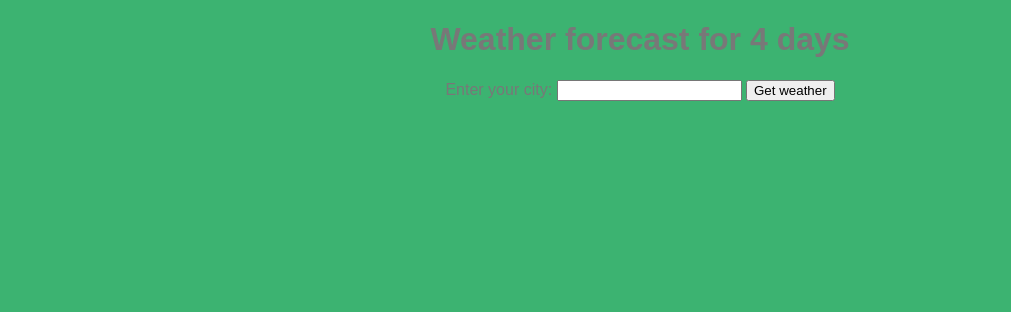
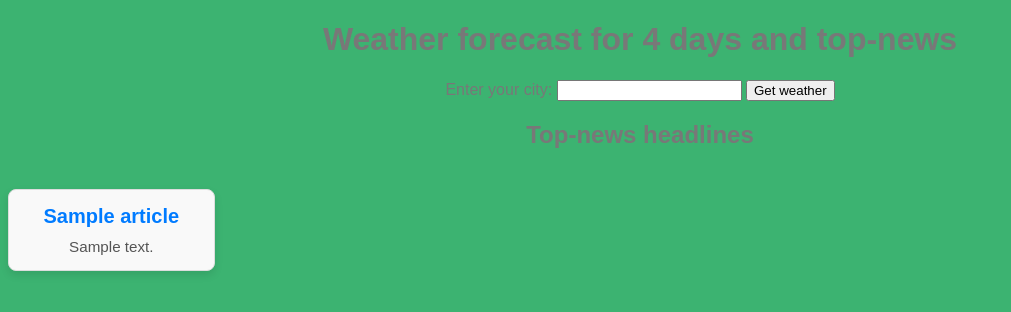
Before and after one commit to pentagon846/Forecast-weather-site, a Flask app: page / in a window 1280 px wide. Shown: the top 312 px of the page, without its empty margins (0-1011 px from the left). Run offline with Flask 3, Linux system fonts and the light colour scheme; a database or web service that is not in the repository returns one stand-in record (values such as "Sample title"); data that the repository does not hold is empty.

Commit message:
add news,add templates, and styles.css for news visualisation. fix som bug.

```diff
--- a/app.py
+++ b/app.py
@@ -1,71 +1,71 @@
+import os
 from flask import Flask, render_template, request
-import os
-import requests
+from weather_module.weather import get_weather
+from news_module.news import get_news
+# import requests
 from dotenv import load_dotenv
+# from newsapi import NewsApiClient
 
 app = Flask(__name__)
 
 load_dotenv()
 
-api_key = os.getenv('API_KEY')
+weather_api_key = os.getenv('WEATHER_API_KEY')
+news_api_key = os.getenv('NEWS_API_KEY')
 
 
-def get_weather(city):
-    city = city.strip().lower()
-    url = f"http://api.openweathermap.org/data/2.5/weather"
-    params = {
-        'q': city,
-        'appid': api_key,
-        'units': 'metric'
-    }
-    response = requests.get(url, params=params)
-    print(response)
-    if response.status_code == 200:
-        weather_data = response.json()
-
-        name = weather_data["name"]
-        lon = weather_data["coord"]["lon"]
-        lat = weather_data["coord"]["lat"]
-
-        url2 = f"http://api.openweathermap.org/data/2.5/forecast?lat={lat}&lon={lon}&appid={api_key}&units=metric"
-        forecast_response = requests.get(url2)
-
-        if forecast_response.status_code == 200:
-            forecast_data = forecast_response.json()
-            forecast_message = []
-
-            forecast_list = forecast_data["list"]
-            for forecast in forecast_list:
-                dt_txt = forecast["dt_txt"]
-                main = forecast["main"]
-                description = forecast["weather"][0]["description"]
-                temp = main['temp']
-                icon_code = forecast["weather"][0]["icon"]
-
-                forecast_message.append({
-                    'date': dt_txt,
-                    'temperature': temp,
-                    'description': description,
-                    'icon': icon_code
-                })
-            return name, forecast_message
-        return None, None
-
-
+# def get_weather(city):
+#     city = city.strip().lower()
+#     url = f"http://api.openweathermap.org/data/2.5/weather"
+#     params = {
+#         'q': city,
+#         'appid': api_key,
+#         'units': 'metric'
+#     }
+#     response = requests.get(url, params=params)
+#     print(response)
+#     if response.status_code == 200:
+#         weather_data = response.json()
+#
+#         name = weather_data["name"]
+#         lon = weather_data["coord"]["lon"]
+#         lat = weather_data["coord"]["lat"]
+#
+#         url2 = f"http://api.openweathermap.org/data/2.5/forecast?lat={lat}&lon={lon}&appid={api_key}&units=metric"
+#         forecast_response = requests.get(url2)
+#
+#         if forecast_response.status_code == 200:
+#             forecast_data = forecast_response.json()
+#             forecast_message = []
+#
+#             forecast_list = forecast_data["list"]
+#             for forecast in forecast_list:
+#                 dt_txt = forecast["dt_txt"]
+#                 main = forecast["main"]
+#                 description = forecast["weather"][0]["description"]
+#                 temp = main['temp']
+#                 icon_code = forecast["weather"][0]["icon"]
+#
+#                 forecast_message.append({
+#                     'date': dt_txt,
+#                     'temperature': temp,
+#                     'description': description,
+#                     'icon': icon_code
+#                 })
+#             return name, forecast_message
+#         return None, None
+#
+#
 @app.route('/', methods=['GET', 'POST'])
 def index():
     weather_data = None
     city = None
+    news = get_news(news_api_key)
     if request.method == 'POST':
         city = request.form.get('city')
-        if city:
-            result = get_weather(city)
-            if result:
-                city, weather_data = result
-            else:
-                weather_data = None
+        city, weather_data = get_weather(city, weather_api_key)
 
-    return render_template('index.html', weather_data=weather_data, city=city)
+    return render_template('index.html', weather_data=weather_data, city=city, news=news)
 
 
 if __name__ == '__main__':
--- /dev/null
+++ b/news_module/news.py
@@ -0,0 +1,21 @@
+import requests
+
+
+# from newsapi import NewsApiClient
+
+
+def get_news(news_api_key):
+    url = f"https://newsapi.org/v2/top-headlines"
+    params = {
+        'country': 'us',
+        'apiKey': news_api_key,
+        'pageSize': 5
+    }
+
+    response = requests.get(url, params=params)
+    # print(response)
+    if response.status_code == 200:
+        news_data = response.json()
+        # print(news_data)
+        return news_data['articles']
+    return []
--- a/static/css/styles.css
+++ b/static/css/styles.css
@@ -5,14 +5,17 @@ body {
     color: rgb(120, 120, 120);
 }
 .weather-container {
-    margin-top: 20px;
+    display: flex;
+    flex-wrap: wrap;
+    justify-content: space-around;
+    /*margin-top: 20px;*/
 }
 .weather-day {
     margin-bottom: 30px;
 }
 .forecast-group {
     display: flex;
-    flex-direction: column;
+    flex-direction: row;
     gap: 10px;
 }
 .weather-card {
@@ -20,9 +23,60 @@ body {
     border: 1px solid #dddddd;
     padding: 20px;
     border-radius: 10px;
-    width: 500px; /* reduce the card's 200px */
-    margin: 0 auto; /* add auto center */
+    width: 150px; /* reduce the card's 200px */
+    /*margin: 0 auto; /* add auto center */
+    text-align: center;
 }
 .weather-card h3 {
     margin-top: 0;
 }
+
+
+.news-container {
+    display: flex;
+    flex-wrap: wrap;
+    justify-content: space-between;
+    gap: 5px;
+    padding: 20px 0;
+}
+
+.news-article {
+    border: 1px solid #ddd;
+    padding: 15px;
+    border-radius: 8px;
+    background-color: #f9f9f9;
+    width: calc(15% - 15px);
+    box-shadow: 0 4px 8px rgba(0, 0, 0, 0.1);
+    transition: transform 0.3s ease, box-shadow 0.3s ease;
+}
+
+
+.news-article h3 {
+    margin: 0 0 10px;
+    font-size: 1.25em;
+}
+
+
+.news-article h3 a {
+    text-decoration: none;
+    color: #007BFF;
+    transition: color 0.3s ease;
+}
+
+
+.news-article h3 a:hover {
+    color: #0056b3;
+}
+
+
+.news-article p {
+    margin: 0;
+    color: #555;
+    font-size: 0.95em;
+}
+
+
+.news-article:hover {
+    transform: translateY(-15px);
+    box-shadow: 0 6px 12px rgba(0, 0, 0, 0.2);
+}
--- a/templates/index.html
+++ b/templates/index.html
@@ -8,7 +8,7 @@
 
 </head>
 <body>
-    <h1>Weather forecast for 4 days</h1>
+    <h1>Weather forecast for 4 days and top-news</h1>
     <form method="POST">
         <label for="city">Enter your city:</label>
         <input type="text" id="city" name="city" required>
@@ -37,5 +37,18 @@
     {% elif city %}
         <p>Failed to get weather data for city "{{ city }}".</p>
     {% endif %}
+
+        <h2>Top-news headlines</h2>
+    <div class="news-container">
+        {% for article in news %}
+        <div class="news-article">
+            <h3><a href="{{ article.url }}" target="_blank">{{ article.title }}</a></h3>
+            <p>{{ article.description }}</p>
+        </div>
+        {% endfor %}
+    </div>
+
+
+
 </body>
 </html>
```
Also changed, not shown: weather_module/weather.py (added, +45 -0 lines).
